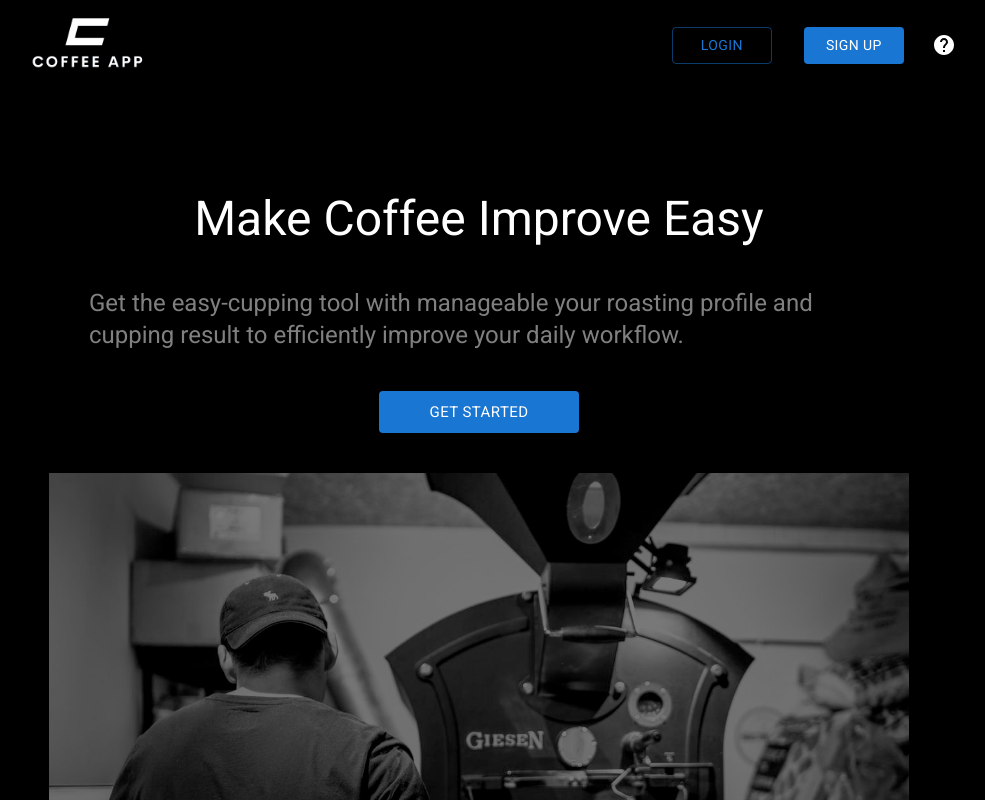
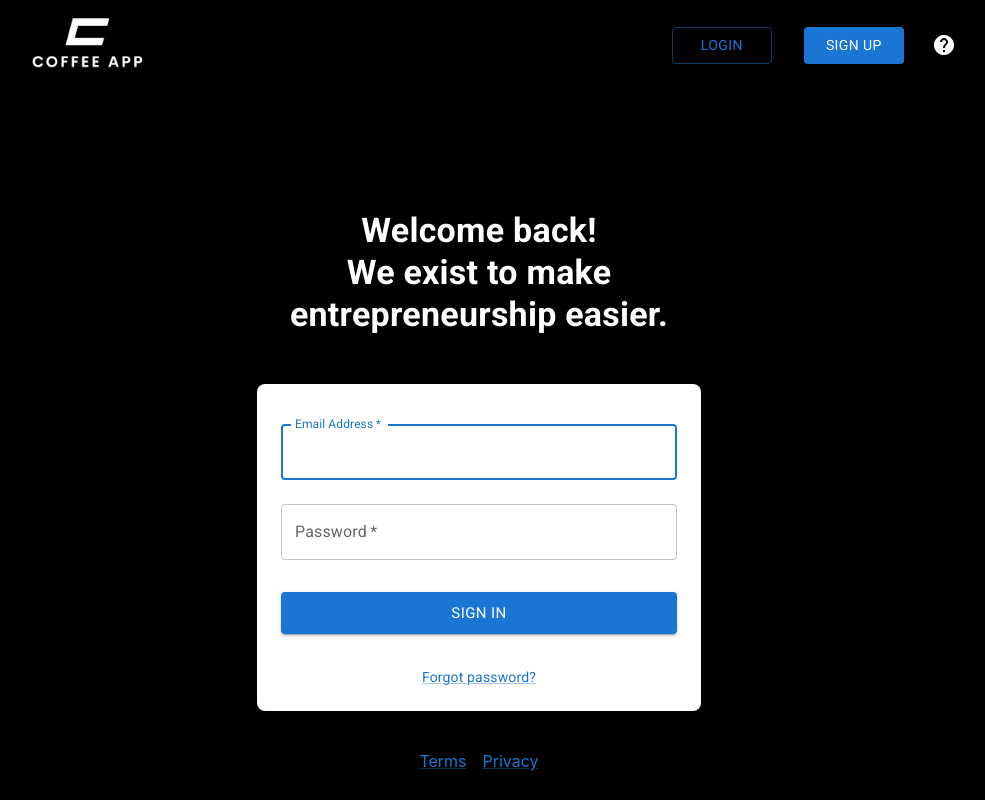
Before and after one commit to keiichi031605/coffee-app, a React (Create React App) app in the folder react-web-app/: page /login in a window 1280 px wide. Shown: the top 800 px of the page, without its empty margins (161-1146 px from the left). Built offline with nearby package versions, Linux system fonts and the light colour scheme.

Commit message:
Implement login and signup componnents

```diff
--- a/react-web-app/src/App.js
+++ b/react-web-app/src/App.js
@@ -1,13 +1,20 @@
-import { BrowserRouter as Router } from 'react-router-dom';
+import { BrowserRouter as Router, Route, Routes } from 'react-router-dom';
 import Header from './components/Header.js';
 import Home from './components/Home.js';
+import Login from './components/Login.js';
+import SignUp from './components/SignUp.js';
+
 import './styles/app.css'
 
 export default function App() {
   return (
     <Router>
       <Header />
-      <Home />
+      <Routes>
+        <Route path="/" element={<Home />} />
+        <Route path="/login" element={<Login />} />
+        <Route path="/sign-up" element={<SignUp />} />
+      </Routes>
     </Router>
   );
 }
--- a/react-web-app/src/components/Header.js
+++ b/react-web-app/src/components/Header.js
@@ -1,41 +1,40 @@
-import * as React from "react";
+import React, { useState } from "react";
 import '../styles/header.css'
 import { Link } from "react-router-dom";
 import { AppBar, Toolbar, Button, Grid, Tooltip, IconButton } from '@mui/material';
 import HelpIcon from '@mui/icons-material/Help';
 
 export default function Header() {
-
   return (
     <React.Fragment>
       <AppBar
         className="app-bar"
-        style={{ backgroundColor: 'transparent', boxShadow: 'none' }}
+        style={{ backgroundColor: 'black', boxShadow: 'none' }}
         component="div"
-        position="static"
+        position="sticky"
         elevation={0}
         sx={{ zIndex: 0 }}
       >
         <Toolbar>
           <Grid container alignItems="center" spacing={1}>
             <Grid item xs>
-              <Link to="/" className="logo">
-                <img
-                  className="logo"
-                  src="/images/coffee-app.png"
-                  alt="logo"
-                />
-              </Link>
+            <Link to="/" className="logo">
+              <img className="logo" src="/images/coffee-app.png" alt="logo" />
+            </Link>
             </Grid>
             <Grid item>
+            <Link to="/login">
               <Button className="login-button" variant="outlined" color="primary">
                 Login
               </Button>
+            </Link>
             </Grid>
             <Grid item>
+            <Link to="/sign-up">
               <Button className="sign-up-button" variant="contained" color="primary">
                 Sign up
               </Button>
+            </Link>
             </Grid>
             <Grid item>
               <Tooltip title="Help">
--- a/react-web-app/src/components/Home.js
+++ b/react-web-app/src/components/Home.js
@@ -1,14 +1,14 @@
 import * as React from "react";
 import '../styles/home.css'
-import { Link } from "react-router-dom";
-import { Box, Typography, Grid, Button } from '@mui/material';
-import HelpIcon from '@mui/icons-material/Help';
+// import { Link } from "react-router-dom";
+import { Container, Box, Typography, Button } from '@mui/material';
 
 export default function Home() {
 
   return (
     <React.Fragment>
-      <Box className="container">
+      <Container component="main">
+        <Box className="home-wrapper">
           <Typography className="home-text" variant="h3" component="h3" sx={{ color: 'white' }}>
             Make Coffee Improve Easy
           </Typography>
@@ -24,6 +24,7 @@ export default function Home() {
             alt="home"
           />
         </Box>
+      </Container>
     </React.Fragment>
   );
 }
--- /dev/null
+++ b/react-web-app/src/components/Login.js
@@ -0,0 +1,96 @@
+import React from 'react';
+import { AppBar, Box, TextField, Button, Container, Typography, Link } from '@mui/material';
+
+export default function Login() {
+
+  return (
+    <React.Fragment>
+      <Container component="main" maxWidth="xs">
+        <Box
+          sx={{
+            minHeight: '100vh',
+            display: 'flex',
+            flexDirection: 'column',
+            alignItems: 'center',
+            justifyContent: 'center',
+          }}
+        >
+          <AppBar position="relative" color="transparent" elevation={0}>
+            <Typography
+              variant="h4"
+              align="center"
+              sx={{
+                color: 'white',
+                fontWeight: 700
+              }}
+              mb={5}
+            >
+              Welcome back!<br />We exist to make entrepreneurship easier.
+            </Typography>
+          </AppBar>
+          <Box
+            component="form"
+            sx={{
+              width: '100%',
+              mt: 1,
+              p: 3,
+              backgroundColor: 'white',
+              borderRadius: 2,
+              boxShadow: 1
+            }}
+          >
+            <TextField
+              variant="outlined"
+              margin="normal"
+              required
+              fullWidth
+              id="email"
+              label="Email Address"
+              name="email"
+              autoComplete="email"
+              autoFocus
+            />
+            <TextField
+              variant="outlined"
+              margin="normal"
+              required
+              fullWidth
+              name="password"
+              label="Password"
+              type="password"
+              id="password"
+              autoComplete="current-password"
+            />
+            <Button
+              type="submit"
+              fullWidth
+              variant="contained"
+              color="primary"
+              sx={{ mt: 3, mb: 2 }}
+              size="large"
+            >
+              Sign In
+            </Button>
+            <Box sx={{ mt: 2, textAlign: 'center' }}>
+              <Link variant="body2" href="#">
+                Forgot password?
+              </Link>
+            </Box>
+          </Box>
+          <Box
+            sx={{
+              mt: 5,
+              display: 'flex',
+              justifyContent: 'center',
+              gap: 2,
+              color: 'white'
+            }}
+          >
+            <Link href="#">Terms</Link>
+            <Link href="#">Privacy</Link>
+          </Box>
+        </Box>
+      </Container>
+    </React.Fragment>
+  );
+}
--- /dev/null
+++ b/react-web-app/src/components/SignUp.js
@@ -0,0 +1,106 @@
+import React from 'react';
+import { AppBar, Box, TextField, Button, Container, Typography, Link } from '@mui/material';
+
+export default function SignUp() {
+  return (
+    <React.Fragment>
+      <Container component="main" maxWidth="xs">
+        <Box
+          sx={{
+            minHeight: '100vh',
+            display: 'flex',
+            flexDirection: 'column',
+            alignItems: 'center',
+            justifyContent: 'center',
+          }}
+        >
+          <AppBar position="relative" color="transparent" elevation={0}>
+            <Typography
+              variant="h4"
+              align="center"
+              sx={{
+                color: 'white',
+                fontWeight: 700
+              }}
+              mb={5}
+            >
+              Join Us!<br />We exist to make entrepreneurship easier.
+            </Typography>
+          </AppBar>
+          <Box
+            component="form"
+            sx={{
+              width: '100%',
+              mt: 1,
+              p: 3,
+              backgroundColor: 'white',
+              borderRadius: 2,
+              boxShadow: 1
+            }}
+          >
+            <TextField
+              variant="outlined"
+              margin="normal"
+              required
+              fullWidth
+              id="email"
+              label="Email Address"
+              name="email"
+              autoComplete="email"
+              autoFocus
+            />
+            <TextField
+              variant="outlined"
+              margin="normal"
+              required
+              fullWidth
+              name="password"
+              label="Password"
+              type="password"
+              id="password"
+              autoComplete="new-password"
+            />
+            <TextField
+              variant="outlined"
+              margin="normal"
+              required
+              fullWidth
+              name="confirmPassword"
+              label="Confirm Password"
+              type="password"
+              id="confirmPassword"
+              autoComplete="new-password"
+            />
+            <Button
+              type="submit"
+              fullWidth
+              variant="contained"
+              color="primary"
+              sx={{ mt: 3, mb: 2 }}
+              size="large"
+            >
+              Sign Up
+            </Button>
+            <Box sx={{ mt: 2, textAlign: 'center' }}>
+              <Link variant="body2" href="/login">
+                Already have an account? Log in
+              </Link>
+            </Box>
+          </Box>
+          <Box
+            sx={{
+              mt: 5,
+              display: 'flex',
+              justifyContent: 'center',
+              gap: 2,
+              color: 'white'
+            }}
+          >
+            <Link href="#">Terms</Link>
+            <Link href="#">Privacy</Link>
+          </Box>
+        </Box>
+      </Container>
+    </React.Fragment>
+  );
+}
--- a/react-web-app/src/styles/home.css
+++ b/react-web-app/src/styles/home.css
@@ -1,4 +1,4 @@
-.container {
+.home-wrapper {
   padding-top: 100px;
   display: flex;
   flex-direction: column;
```
Also changed, not shown: react-web-app/src/styles/login.css (added). Lines whose indentation alone changed are shown as unchanged.
